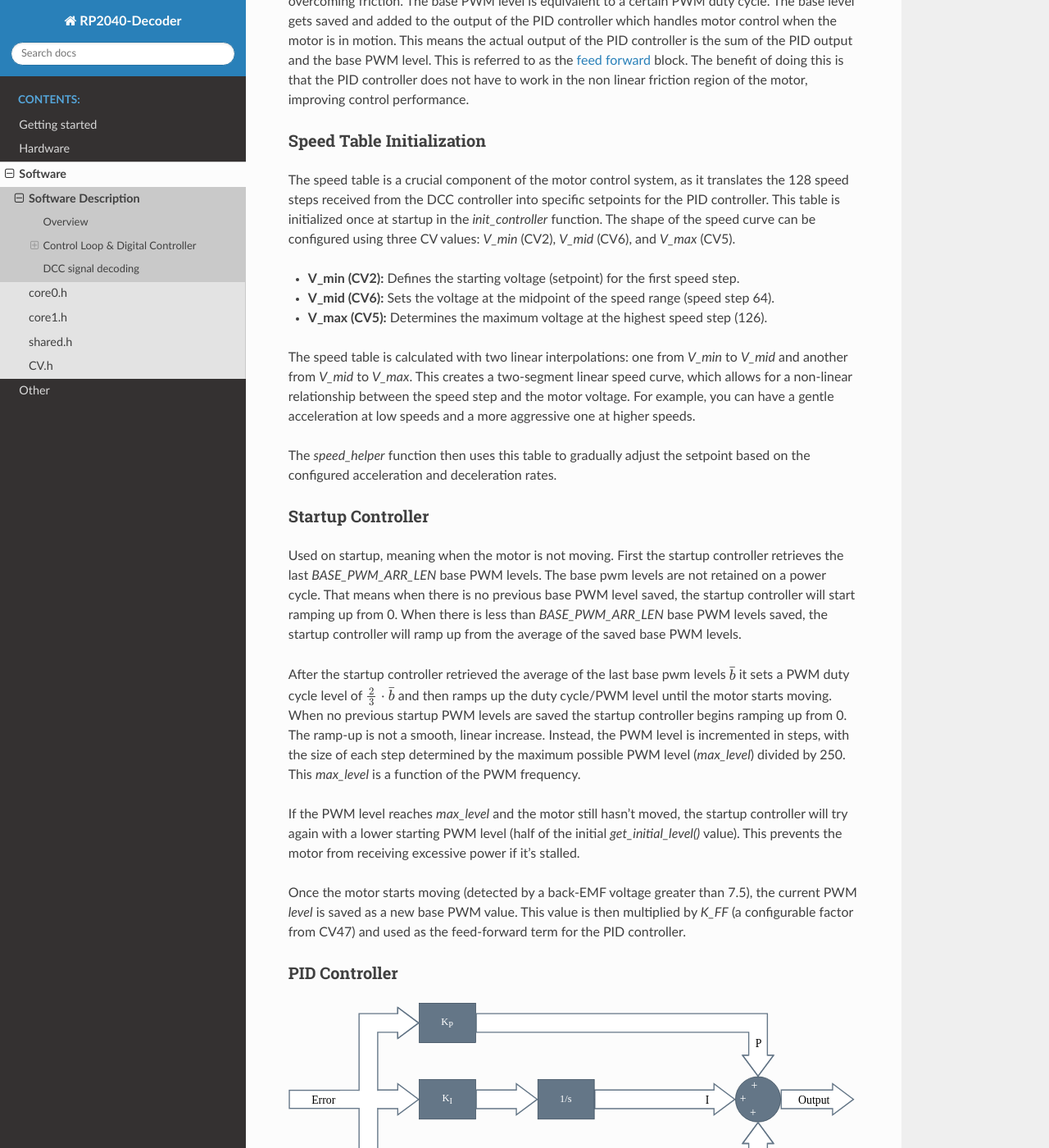
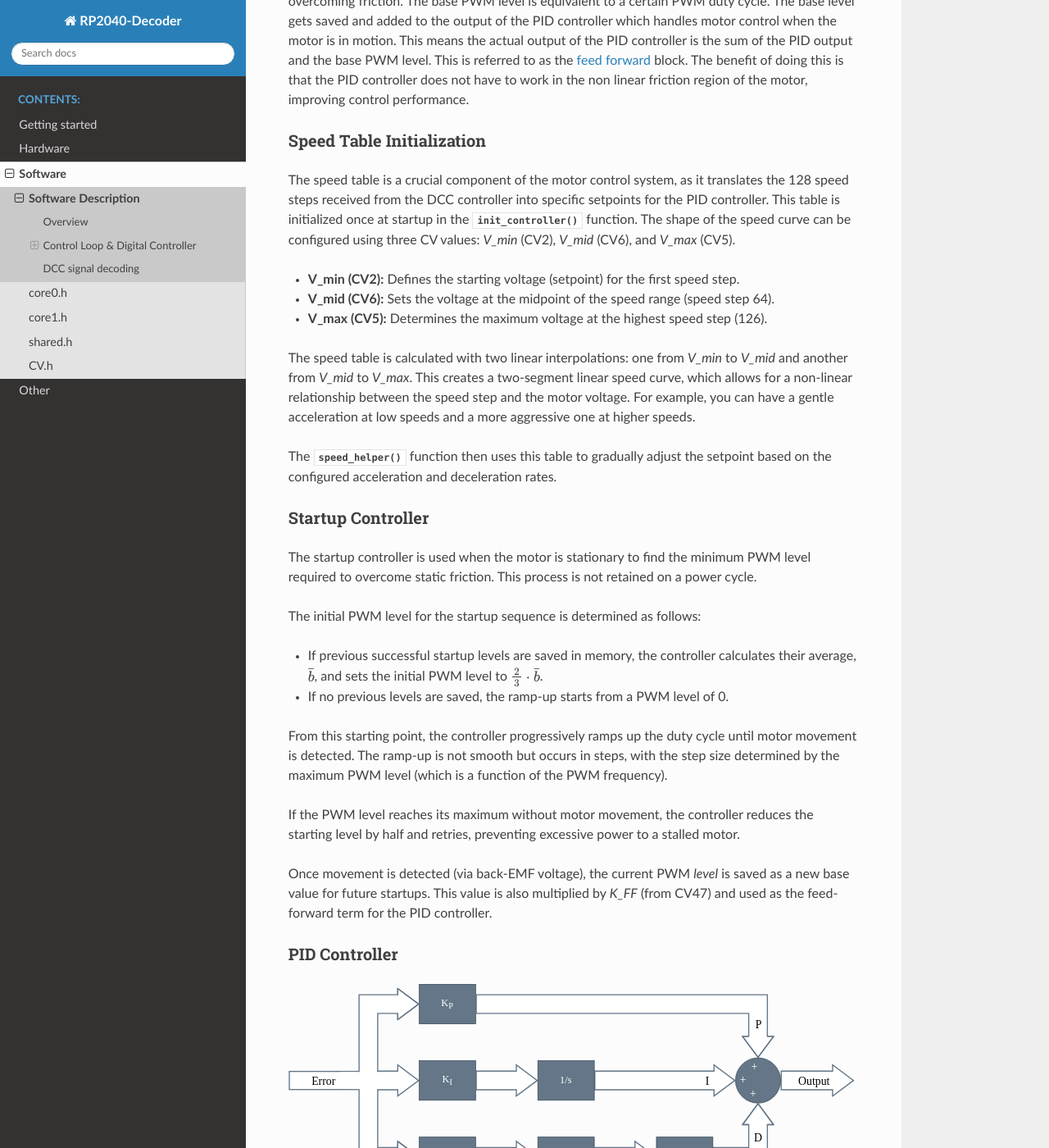
Before and after one commit to gab-k/RP2040-Decoder, a Sphinx documentation site: the page built from docs/sphinx/source/software/sw_description.rst, in a window 1280 px wide and 1400 px high, scrolled down 3151 px. Shown: the whole window at 82% size. Built offline with Sphinx 7.4.7 and the Read the Docs theme 3.1.0, drawn with Linux system fonts in a browser that asks for light colours; some of the changed text lies outside the part shown.

Commit message:
docs: Improve motor control documentation details and cross-references
- Corrected Back-EMF measurement CV from CV63 to CV61.

- Rewrote 'Startup Controller' section for clarity and accuracy.

- Added Sphinx C cross-references for get_kp(), init_controller(), and speed_helper() functions.

```diff
--- a/docs/sphinx/source/software/sw_description.rst
+++ b/docs/sphinx/source/software/sw_description.rst
@@ -72,7 +72,7 @@
 For feedback the back EMF voltage *V_EMF* is measured via voltage divider and ADC. *V_EMF* is proportional to the motor speed.
 
 
-While the central component is the PID controller, there is an additional block called `Feed-forward <https://en.wikipedia.org/wiki/Feed_forward_(control)>`_ that has an impact on the control output variable. The Feed-forward block adds an additional offset to the output depending on the setpoint; this is done to achieve better control. A more detailed explanation regarding Feed-forward can be found below. The speed helper block corresponds to the ``speed_helper()`` function, which delays changing the setpoint according to the configured deceleration/acceleration rates.
+While the central component is the PID controller, there is an additional block called `Feed-forward <https://en.wikipedia.org/wiki/Feed_forward_(control)>`_ that has an impact on the control output variable. The Feed-forward block adds an additional offset to the output depending on the setpoint; this is done to achieve better control. A more detailed explanation regarding Feed-forward can be found below. The speed helper block corresponds to the :c:func:`speed_helper()` function, which delays changing the setpoint according to the configured deceleration/acceleration rates.
 
 .. figure:: ../../../svg/sw/Block_Diagram_Digital_Controller.svg
    :alt: Block Diagram - Digital Controller
@@ -93,7 +93,7 @@
 Speed Table Initialization
 ~~~~~~~~~~~~~~~~~~~~~~~~~~~~~~
 
-The speed table is a crucial component of the motor control system, as it translates the 128 speed steps received from the DCC controller into specific setpoints for the PID controller. This table is initialized once at startup in the `init_controller` function. The shape of the speed curve can be configured using three CV values: `V_min` (CV2), `V_mid` (CV6), and `V_max` (CV5).
+The speed table is a crucial component of the motor control system, as it translates the 128 speed steps received from the DCC controller into specific setpoints for the PID controller. This table is initialized once at startup in the :c:func:`init_controller` function. The shape of the speed curve can be configured using three CV values: `V_min` (CV2), `V_mid` (CV6), and `V_max` (CV5).
 
 - **V_min (CV2):** Defines the starting voltage (setpoint) for the first speed step.
 - **V_mid (CV6):** Sets the voltage at the midpoint of the speed range (speed step 64).
@@ -101,22 +101,24 @@
 
 The speed table is calculated with two linear interpolations: one from `V_min` to `V_mid` and another from `V_mid` to `V_max`. This creates a two-segment linear speed curve, which allows for a non-linear relationship between the speed step and the motor voltage. For example, you can have a gentle acceleration at low speeds and a more aggressive one at higher speeds.
 
-The `speed_helper` function then uses this table to gradually adjust the setpoint based on the configured acceleration and deceleration rates.
+The :c:func:`speed_helper` function then uses this table to gradually adjust the setpoint based on the configured acceleration and deceleration rates.
 
 
 Startup Controller
 ~~~~~~~~~~~~~~~~~~~~~~~~~~~~~~
 
-Used on startup, meaning when the motor is not moving. First the startup controller retrieves the last `BASE_PWM_ARR_LEN` base PWM levels.
-The base pwm levels are not retained on a power cycle. That means when there is no previous base PWM level saved, the startup controller will start ramping up from 0.
-When there is less than `BASE_PWM_ARR_LEN` base PWM levels saved, the startup controller will ramp up from the average of the saved base PWM levels.
+The startup controller is used when the motor is stationary to find the minimum PWM level required to overcome static friction. This process is not retained on a power cycle.
 
-After the startup controller retrieved the average of the last base pwm levels :math:`\bar{b}` it sets a PWM duty cycle level of :math:`\frac{2}{3} \cdot \bar{b}` and then ramps up the duty cycle/PWM level until the motor starts moving.
-When no previous startup PWM levels are saved the startup controller begins ramping up from 0. The ramp-up is not a smooth, linear increase. Instead, the PWM level is incremented in steps, with the size of each step determined by the maximum possible PWM level (`max_level`) divided by 250. This `max_level` is a function of the PWM frequency.
+The initial PWM level for the startup sequence is determined as follows:
 
-If the PWM level reaches `max_level` and the motor still hasn't moved, the startup controller will try again with a lower starting PWM level (half of the initial `get_initial_level()` value). This prevents the motor from receiving excessive power if it's stalled.
+- If previous successful startup levels are saved in memory, the controller calculates their average, :math:`\bar{b}`, and sets the initial PWM level to :math:`\frac{2}{3} \cdot \bar{b}`.
+- If no previous levels are saved, the ramp-up starts from a PWM level of 0.
 
-Once the motor starts moving (detected by a back-EMF voltage greater than 7.5), the current PWM `level` is saved as a new base PWM value. This value is then multiplied by `K_FF` (a configurable factor from CV47) and used as the feed-forward term for the PID controller.
+From this starting point, the controller progressively ramps up the duty cycle until motor movement is detected. The ramp-up is not smooth but occurs in steps, with the step size determined by the maximum PWM level (which is a function of the PWM frequency).
+
+If the PWM level reaches its maximum without motor movement, the controller reduces the starting level by half and retries, preventing excessive power to a stalled motor.
+
+Once movement is detected (via back-EMF voltage), the current PWM `level` is saved as a new base value for future startups. This value is also multiplied by `K_FF` (from CV47) and used as the feed-forward term for the PID controller.
 
 
 
@@ -173,9 +175,9 @@
 
 Another aspect to consider is the implementation of `gain scheduling <https://en.wikipedia.org/wiki/Gain_scheduling>`_. K\ :sub:`P` is a function of the current setpoint. Often it is favorable to have a higher proportional gain K\ :sub:`P` for slow speeds, achieving better control results. The illustration above shows the default setting for K\ :sub:`P`. CV_54 & CV_55 are used to set K\ :sub:`P` @ x\ :sub:`0`, CV_56 & CV_57 for K\ :sub:`P` @ x\ :sub:`1`, and CV_58 & CV_59 for K\ :sub:`P` @ x\ :sub:`2`. Additionally, CV_60 is used to shift x\ :sub:`1` from the leftmost point (0% = 0/255) to the rightmost point (100% = 255/255).
 
-The `get_kp()` function implements this gain scheduling. It calculates the proportional gain `K_p` based on the current setpoint `sp`. The function uses two different linear equations to determine `K_p`, depending on whether the setpoint is above or below the `k_p_x_1` threshold. This creates a piecewise linear function for `K_p`, allowing for different gain characteristics at different speed ranges.
+The :c:func:`get_kp()` function implements this gain scheduling. It calculates the proportional gain `K_p` based on the current setpoint `sp`. The function uses two different linear equations to determine `K_p`, depending on whether the setpoint is above or below the `k_p_x_1` threshold. This creates a piecewise linear function for `K_p`, allowing for different gain characteristics at different speed ranges.
 
-The parameters for these linear equations (`k_p_m_1`, `k_p_m_2`, `k_p_y_0`, `k_p_y_1`) are pre-calculated in the `init_controller` function based on the corresponding CV values.
+The parameters for these linear equations (`k_p_m_1`, `k_p_m_2`, `k_p_y_0`, `k_p_y_1`) are pre-calculated in the :c:func:`init_controller` function based on the corresponding CV values.
 
 
 .. _feed_forward:
@@ -191,9 +193,9 @@
 Speed Helper
 ^^^^^^^^^^^^^^^^^^
 
-The `speed_helper` function is responsible for implementing smooth acceleration and deceleration. It is called by a repeating timer, with the interval configured by CV175. This function acts as a temporal filter for the speed setpoint.
+The :c:func:`speed_helper` function is responsible for implementing smooth acceleration and deceleration. It is called by a repeating timer, with the interval configured by CV175. This function acts as a temporal filter for the speed setpoint.
 
-Instead of instantly changing the motor's setpoint to the new target speed step, the `speed_helper` function gradually increments or decrements the current setpoint based on the acceleration (CV3) and deceleration (CV4) rates. These CVs determine how many calls to `speed_helper` are needed for a single speed step change. For example, if the acceleration rate is set to 5, the `speed_helper` must be called 5 times before the setpoint is incremented to the next speed step. This creates a time-based acceleration/deceleration curve.
+Instead of instantly changing the motor's setpoint to the new target speed step, the :c:func:`speed_helper` function gradually increments or decrements the current setpoint based on the acceleration (CV3) and deceleration (CV4) rates. These CVs determine how many calls to :c:func:`speed_helper` are needed for a single speed step change. For example, if the acceleration rate is set to 5, the :c:func:`speed_helper` must be called 5 times before the setpoint is incremented to the next speed step. This creates a time-based acceleration/deceleration curve.
 
 The function also handles direction changes. If a direction change is detected, it will immediately jump to the new target speed without any delay, ensuring a responsive change in direction.
 
```
Also changed, not shown: other parts of docs/sphinx/source/software/sw_description.rst (+1 -1 lines).
